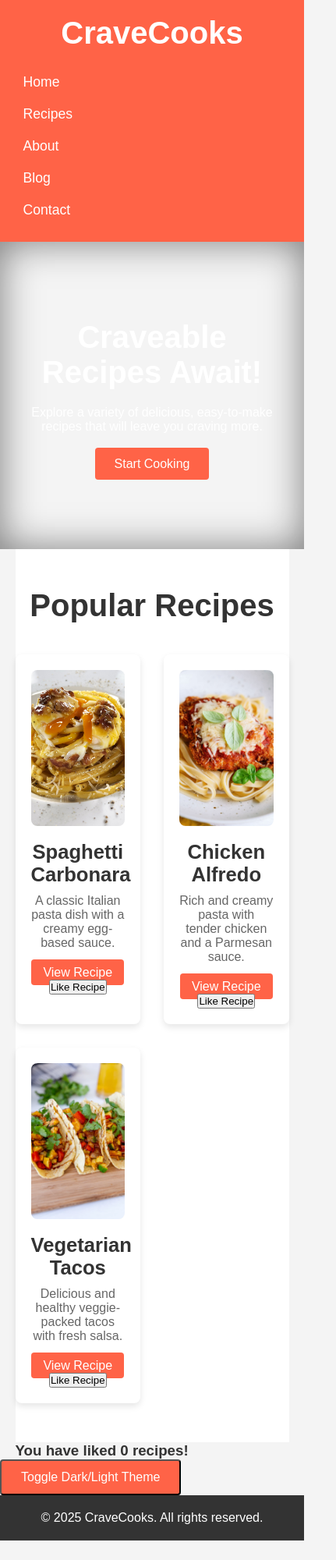
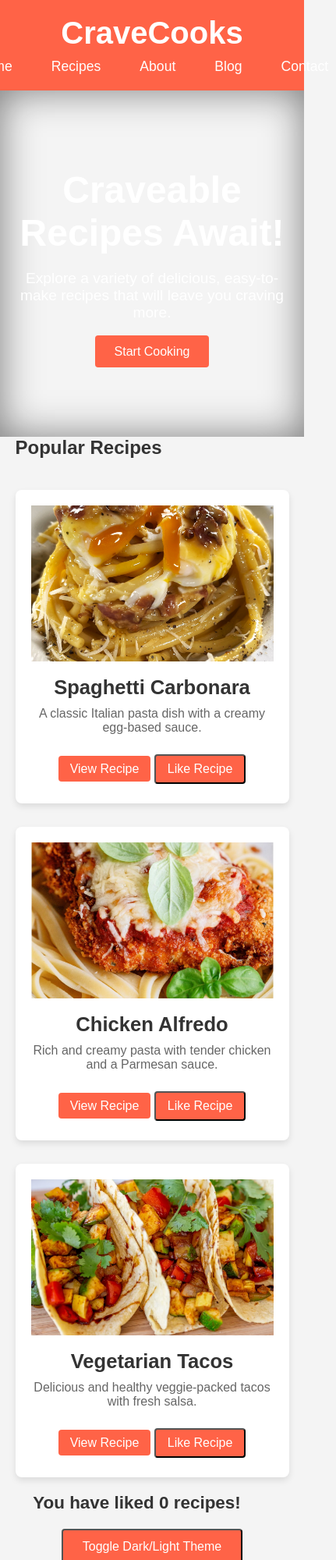
Before and after one commit to Bida24-101/Savoury.Eats, a plain HTML site: page index.html in a window 390 px wide. Shown: the top 2000 px of the page at 78% size, 431 px wide, since content can reach past the window. Before the commit the page ends 1975 px from the top, so only its background shows below. Drawn offline with Linux system fonts and the light colour scheme; a script that the page names is missing.

Commit message:
Update styles.css

```diff
--- a/styles.css
+++ b/styles.css
@@ -1,4 +1,3 @@
-
 /* General Styles */
 * {
     margin: 0;
@@ -10,6 +9,7 @@ body {
     font-family: 'Arial', sans-serif;
     background-color: #f4f4f4;
     color: #333;
+    transition: background-color 0.3s, color 0.3s;
 }
 
 .container {
@@ -20,7 +20,7 @@ body {
 
 /* Header Section */
 header {
-    background-color: #ff6347; /* Tomato Color */
+    background-color: #ff6347;
     padding: 20px 0;
 }
 
@@ -90,22 +90,12 @@ header nav ul li a:hover {
     background-color: #ff4500;
 }
 
-/* Popular Recipes Section */
-#popular-recipes {
-    padding: 50px 0;
-    background-color: #fff;
-}
-
-#popular-recipes h2 {
-    text-align: center;
-    font-size: 2.5rem;
-    margin-bottom: 40px;
-}
-
+/* Recipe Cards */
 .recipe-grid {
     display: grid;
     grid-template-columns: repeat(auto-fill, minmax(280px, 1fr));
     gap: 30px;
+    margin-top: 40px;
 }
 
 .recipe-card {
@@ -120,7 +110,6 @@ header nav ul li a:hover {
 
 .recipe-card img {
     width: 100%;
-    border-radius: 8px;
     height: 200px;
     object-fit: cover;
     margin-bottom: 15px;
@@ -137,7 +126,8 @@ header nav ul li a:hover {
     margin-bottom: 20px;
 }
 
-.recipe-card a {
+.recipe-card a,
+.recipe-card button {
     padding: 8px 15px;
     background-color: #ff6347;
     color: #fff;
@@ -145,6 +135,12 @@ header nav ul li a:hover {
     font-size: 1rem;
     border-radius: 4px;
     transition: background-color 0.3s ease;
+    margin: 5px 0;
+}
+
+.recipe-card button:hover,
+.recipe-card a:hover {
+    background-color: #ff4500;
 }
 
 .recipe-card:hover {
@@ -152,42 +148,48 @@ header nav ul li a:hover {
     box-shadow: 0 8px 16px rgba(0, 0, 0, 0.2);
 }
 
-.recipe-card a:hover {
+/* Theme Toggle */
+.theme-toggle {
+    text-align: center;
+    margin: 20px 0;
+}
+
+#like-count {
+    text-align: center;
+    margin: 20px 0;
+    font-size: 1.2rem;
+}
+
+/* Dark Theme */
+body.dark-mode {
+    background-color: #333;
+    color: #fff;
+}
+
+body.dark-mode header {
+    background-color: #444;
+}
+
+body.dark-mode .recipe-card {
+    background-color: #555;
+}
+
+body.dark-mode .btn-primary {
     background-color: #ff4500;
 }
 
-/* Footer Section */
-footer {
-    background-color: #333;
-    color: #fff;
-    padding: 20px 0;
-    text-align: center;
+body.dark-mode .btn-primary:hover {
+    background-color: #ff6347;
 }
 
-footer p {
-    font-size: 1rem;
+body.dark-mode .btn-secondary {
+    background-color: #ff4500;
 }
 
-/* Media Queries for Responsiveness */
-@media (max-width: 768px) {
-    #hero h2 {
-        font-size: 2.5rem;
-    }
+body.dark-mode .btn-secondary:hover {
+    background-color: #ff6347;
+}
 
-    #hero p {
-        font-size: 1rem;
-    }
-
-    .recipe-grid {
-        grid-template-columns: 1fr 1fr;
-    }
-
-    header nav ul {
-        flex-direction: column;
-        margin-top: 20px;
-    }
-
-    header nav ul li {
-        margin: 10px 0;
-    }
+body.dark-mode footer {
+    background-color: #222;
 }
```
